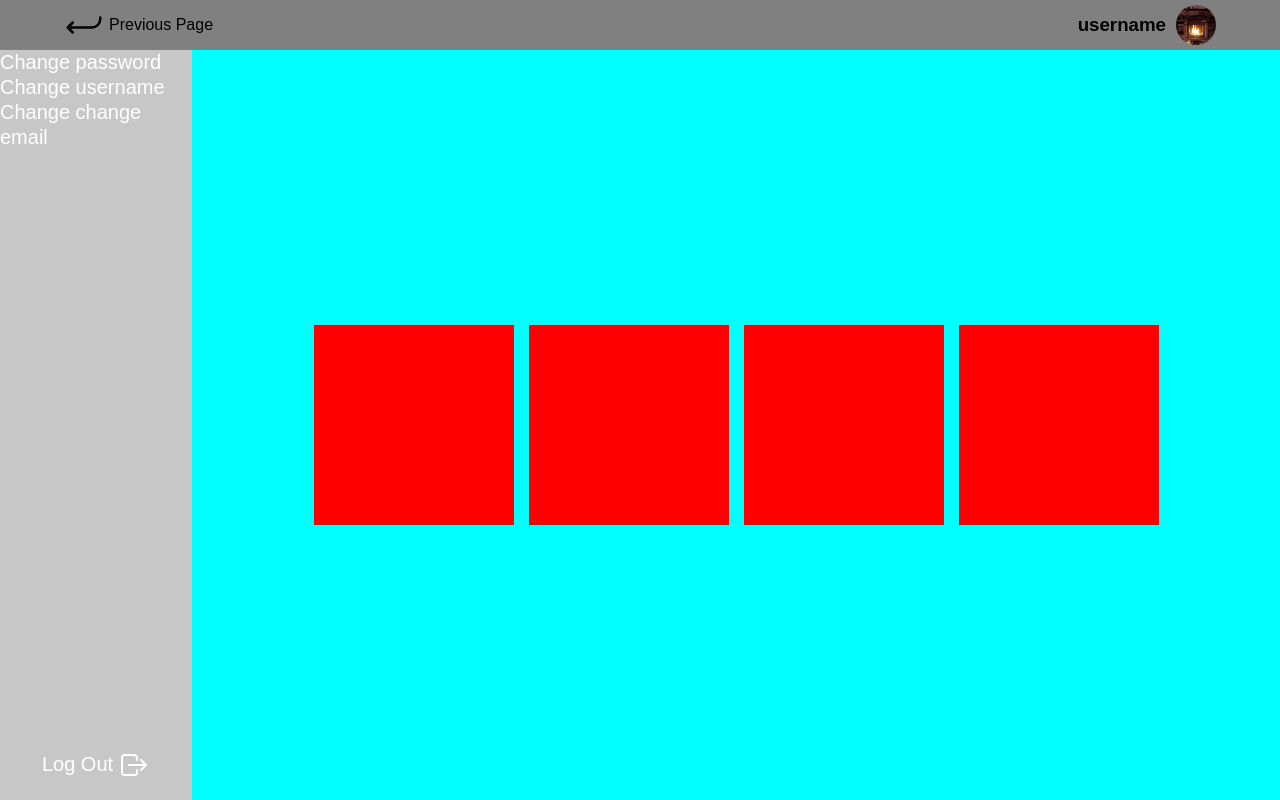
After one commit to Makhnov/FUZZYTALES, a PHP site: page /userAccount.html in a window 1280 px wide. The commit adds this page. Run offline with PHP 8.4, Linux system fonts and the light colour scheme.

Commit message:
user acc,user profile,  connect

```diff
--- a/css/tornike.css
+++ b/css/tornike.css
@@ -111,12 +111,12 @@ header {
     height: 300px;
 }
 img.landscape {
-    height: 100%;
-    width: auto;
+    max-height: 100%;
+    max-width: auto;
 }
 img.portrait {
-    height: auto;
-    width:100%;
+    max-height: auto;
+    max-width:100%;
 }
 .cardContent {
     display: flex;
@@ -181,7 +181,7 @@ a:visited {
 .card:hover > .ionic {
     transform: scale(1);
 }
-ion-icon {
+.card .ionic ion-icon {
     color: #F55050;
     border-radius: 50%;
     font-size: 24px;
@@ -268,25 +268,290 @@ form input:focus-within {
 .imgZoom.active{
     display: flex;
     position: absolute;
+    z-index: 500;
     top: 50%;
     left: 50%;
     transform: translate(-50%,-50%);
-    width: 1200px;
-    height: 800px;
+    width: 80vw;
+    height: 80vh;
     background-color: rgb(155, 155, 155);
 }
 
 .imgZoom .modalImage{
     display: flex;
     justify-content: center;
+    align-items: center;
     background-color: rgb(25, 25, 25);
     width: 75%;
     height: 100%;
+}
+.imgZoom .modalImage img{
+    max-width: 100%;
+    max-height: 100%;
+    object-fit: contain;
+}
+.imgZoom .modalDesc {
+    width: 25%;
+    height: 100%;
+    background-color: rgb(214, 214, 214);
+}
+
+.imgZoom .closeModal {
+    height: 40px;
+}
+.imgZoom .closeModal button{
+    all: unset;
+    display: flex;
+    align-items: center;
+    position: absolute;
+    font-size: 40px;
+    right: 0;
+    top: 0;
+    cursor: pointer;
+}
+
+.imgZoom .userDesc {
+    display: flex;
+    align-items: center;
+    gap: 10px;
+    margin: 10px 5%;
+}
+.imgZoom .modalDesc .profileImg {
+    display: flex;
+    justify-content: center;
+    align-items: center;
+    width: 50px;
+    height: 50px;
+    border-radius: 50%;
     overflow: hidden;
 }
 
-.imgZoom .modalDesc {
-    width: 25%;
+.imgZoom .imgDesc {
+    display: flex;
+    flex-direction: column;
+    margin: 30px 5%;
+    gap: 10px;
+}
+.imgZoom .userDesc button {
+    all: unset;
+    background-color: #F55050;
+    padding: 5px 10px;
+    border-radius: 15px;
+    cursor: pointer;
+}
+.overlay {
+    display: none;
+}
+.overlay.active {
+    display: block;
+    z-index: 450;
+    position: absolute;
+    top: 0;
+    right: 0;
+    bottom: 0;
+    left: 0;
+    background-color: rgba(0, 0, 0, .5);
+    pointer-events: none;
+}
+
+/*
+ ██    ██ ███████ ███████ ██████       █████   ██████  ██████
+██    ██ ██      ██      ██   ██     ██   ██ ██      ██
+██    ██ ███████ █████   ██████      ███████ ██      ██
+██    ██      ██ ██      ██   ██     ██   ██ ██      ██
+ ██████  ███████ ███████ ██   ██     ██   ██  ██████  ██████
+*/
+
+.accHeader {
+    display: flex;
+    justify-content: space-between;
+    align-items: center;
+    width: 100%;
+    height: 50px;
+    background-color: grey;
+    padding-inline: 5%;
+
+}
+.accHeader .previousPage {
+    display: flex;
+    align-items: center;
+    width: 200px;
+}
+.accHeader .previousPage:hover {
+    color: #F55050;
+}
+.accHeader .previousPage button {
+    all: unset;
+    display: flex;
+    align-items: center;
+    gap: 5px;
+    cursor: pointer;
+}
+.accHeader .previousPage button ion-icon {
+    font-size: 40px;
+}
+
+.accHeader .userAcc {
+    display: flex;
+    align-items: center;
+    gap: 10px;
+}
+.accHeader .userAcc .accImg{
+    width: 40px;
+    height: 40px;
+    border-radius: 50%;
+    overflow: hidden;
+}
+
+.accMain {
+    display: flex;
+    height: calc(100vh - 50px);
+    width: 100%;
+    background-color: red;
+}
+.accMain * a {
+    text-decoration: none;
+}
+.accMain * a:hover {
+    color: #F55050;
+}
+.accMain .sideNav {
+    display: flex;
+    flex-direction: column;
+    align-items: center;
+    justify-content: space-between;
+    width: 15vw;
     height: 100%;
-    background-color: blue;
+    background-color: rgb(199, 199, 199);
 }
+.accMain .sideNav ul{
+    list-style: none;
+}
+.accMain .sideNav ul li{
+    font-size: 1.25rem;
+    line-height: 25px;
+}
+.accMain .sideNav a.logOut {
+    display: flex;
+    align-items: center;
+    gap: 5px;
+    font-size: 1.25rem;
+    margin-bottom: 10%;
+}
+.accMain .sideNav a.logOut ion-icon {
+    font-size: 2rem;
+}
+.accMain .page {
+    display: flex;
+    align-items: center;
+    justify-content: center;
+    gap: 15px;
+    width: 85vw;
+    height: 100%;
+    background-color: aqua;
+    margin-inline: auto;
+}
+
+.accMain .page .box {
+    width: 200px;
+    height: 200px;
+    background-color: red;
+}
+
+/*
+ █████   ██████  ██████
+██   ██ ██      ██
+███████ ██      ██
+██   ██ ██      ██
+██   ██  ██████  ██████
+*/
+
+.connectWrapper {
+    display: flex;
+    justify-content: center;
+    align-items: center;
+    gap: 20px;
+    width: 100vw;
+    height: 100vh;
+    background-image: url("/divers/img/test5.jpg");
+    background-size: cover;
+}
+.connectWrapper .previousPage{
+    position: absolute;
+    top: 50%;
+    left: 50px;
+    transform: translateY(-50%);
+    color: #F55050;
+}
+.connectWrapper .previousPage button {
+    all: unset;
+    display: flex;
+    gap: 10px;
+    align-items: center;
+    cursor: pointer;
+    font-weight: 700;
+}
+.connectWrapper .previousPage button:hover {
+    color: yellow;
+}
+.connectWrapper .previousPage button ion-icon{
+    font-size: 3rem;
+}
+
+.logIn, .signUp {
+    display: flex;
+    flex-direction: column;
+    align-items: center;
+    justify-content: center;
+    position: relative;
+    width: 400px;
+    height: 400px;
+    backdrop-filter: blur(100px);
+    /* offset-x | offset-y | blur-radius | spread-radius | color */
+    box-shadow: 0px 0px 15px 5px rgba(255, 255, 255, 0.3);
+    border-radius: 15px;
+    color: white;
+}
+.logIn h1, .signUp h1 {
+    position: absolute;
+    top: 5%;
+}
+.logIn form, .signUp form {
+    display: flex;
+    flex-direction: column;
+    align-items: center;
+}
+.logIn form input::placeholder, .signUp form input::placeholder{
+    color: rgb(255, 255, 255);
+    opacity: .5; /* Firefox */
+  }
+.logIn form button, .signUp form button {
+    all: unset;
+    background-color: #F55050;
+    width: 50%;
+    text-align: center;
+    border-radius: 10px;
+    padding: 5px;
+}
+.logIn form input, .signUp form input {
+    all: unset;
+    border-bottom: 1px solid rgb(255, 255, 255);
+    margin-bottom: 20px;
+    padding: 2px 10px;
+}
+.logIn form input:not(:placeholder-shown),
+.signUp form input:not(:placeholder-shown){
+    border-bottom: 2px solid yellow;
+}
+
+.logIn form input:focus, .signUp form input:focus {
+    border-bottom: 2px solid #F55050;
+}
+
+input:-webkit-autofill,
+input:-webkit-autofill:hover,
+input:-webkit-autofill:focus,
+input:-webkit-autofill:active {
+    -webkit-transition: "color 9999s ease-out, background-color 9999s ease-out";
+    -webkit-transition-delay: 9999s;
+}
--- a/js/tornike.js
+++ b/js/tornike.js
@@ -60,9 +60,9 @@ document.querySelectorAll('.tags').forEach(item => {
 
 /* add landscape/portrait classes to images */
 
-window.onload = function getOrientation(){
+window.onload = function imageSize(){
   let img = document.getElementsByTagName('img');
-
+  console.log(img);
   for (let i = 0; i < img.length; i++) {
     if (img[i].naturalWidth > img[i].naturalHeight){
       console.log("landscape");
--- a/mvc/model/model_displayArticle.php
+++ b/mvc/model/model_displayArticle.php
@@ -15,7 +15,6 @@ $response = $bdd->query('
 $datas = [];
 
 while($row = $response->fetch()){
-    print_r($row);
     array_push($datas,$row['url_image']);
     array_push($datas,$row['nom_tag']);
 }
--- /dev/null
+++ b/userAccount.html
@@ -0,0 +1,49 @@
+<!DOCTYPE html>
+<html lang="en">
+<head>
+    <meta charset="UTF-8">
+    <meta http-equiv="X-UA-Compatible" content="IE=edge">
+    <meta name="viewport" content="width=device-width, initial-scale=1.0">
+    <link rel="stylesheet" href="css/tornike.css">
+    <title>Document</title>
+</head>
+<body>
+    <div class="accHeader">
+        <div class="previousPage">
+            <button onclick="history.back()">
+                <ion-icon name="return-down-back-outline"></ion-icon>
+                Previous Page
+            </button>
+        </div>
+        <div class="userAcc">
+            <h3>username</h3>
+            <div class="accImg">
+                <img src="divers/img/imgL.jpg" alt="">
+            </div>
+        </div>
+    </div>
+    <div class="accMain">
+        <div class="sideNav">
+            <ul>
+                <li><a href="">Change password</a></li>
+                <li><a href="">Change username</a></li>
+                <li><a href="">Change change email</a></li>
+            </ul>
+            <a href="" class="logOut">
+                Log Out
+                <ion-icon name="log-out-outline"></ion-icon>
+            </a>
+        </div>
+        <div class="page">
+            <div class="box"></div>
+            <div class="box"></div>
+            <div class="box"></div>
+            <div class="box"></div>
+        </div>
+    </div>
+
+    <script type="module" src="https://unpkg.com/ionicons@5.5.2/dist/ionicons/ionicons.esm.js"></script>
+    <script nomodule src="https://unpkg.com/ionicons@5.5.2/dist/ionicons/ionicons.js"></script>
+    <script src="js/tornike.js"></script>
+</body>
+</html>
```
Also changed, not shown: connect.html (added, +41 -0 lines), userProfile.html (+21 -5 lines), divers/img/test.jpg (added), divers/img/test2.jpg (added), divers/img/test5.jpg (added), divers/img/test6.jpg (added).
